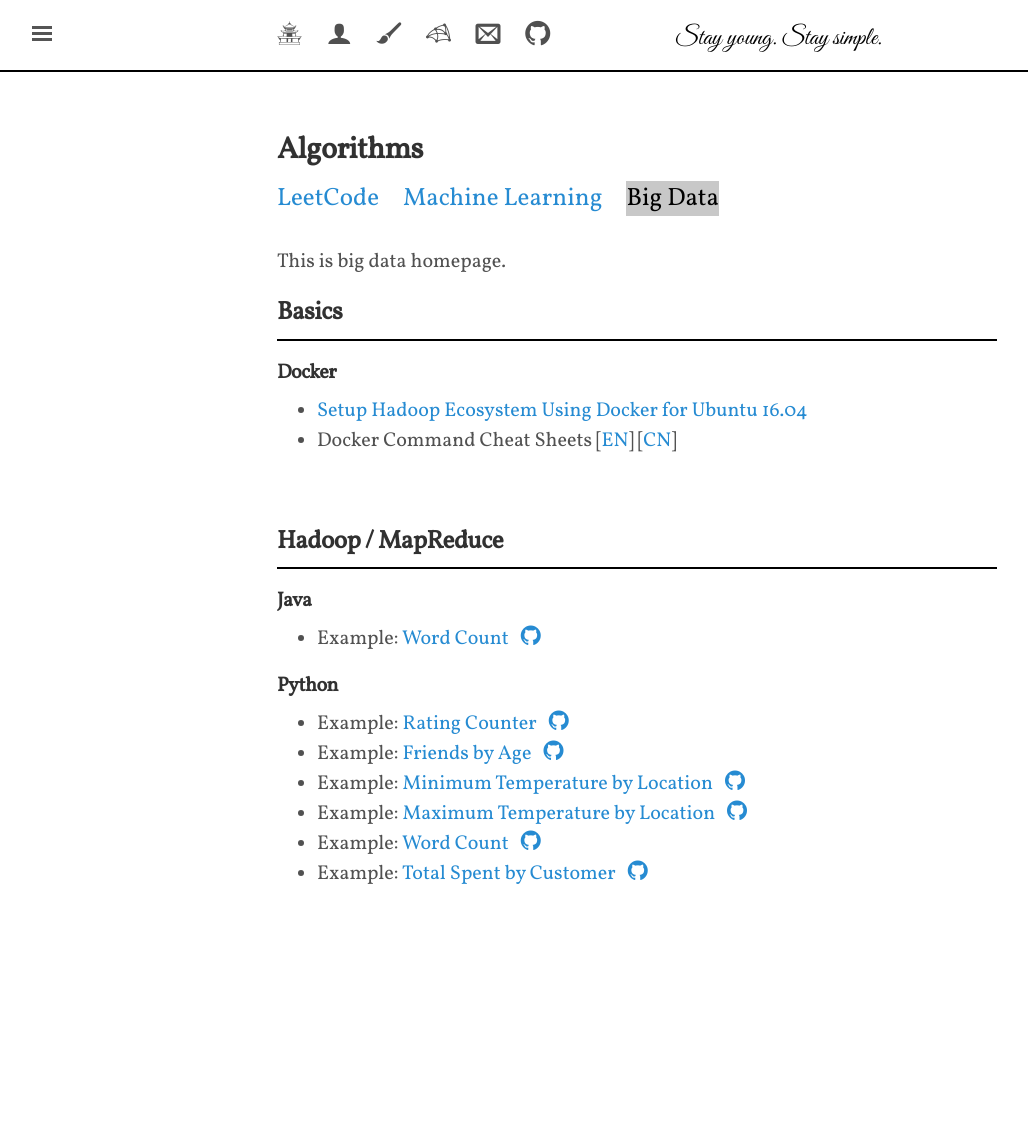
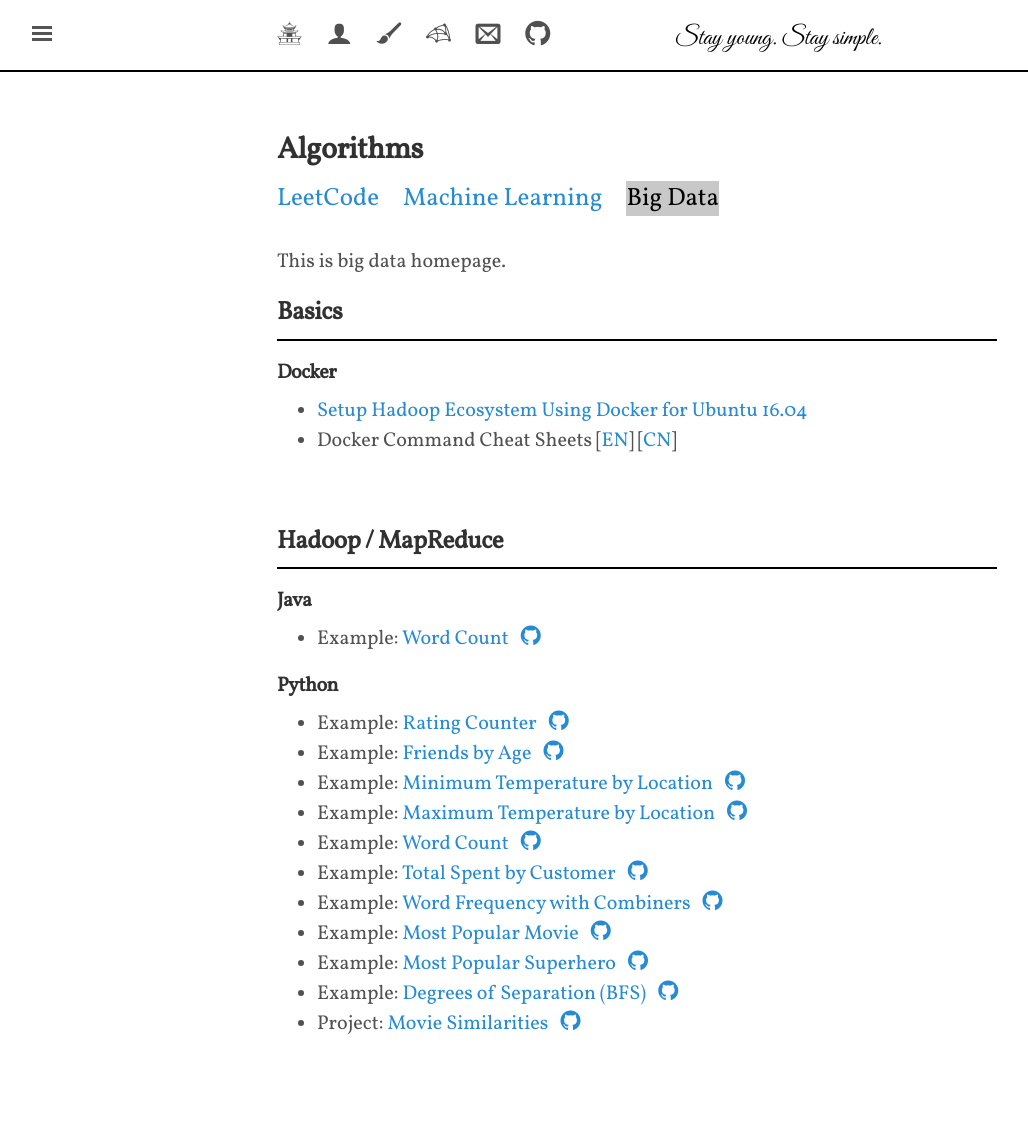
Before and after one commit to shevapato2008/myBlog, a Jekyll site: the page built from algorithms/bigdata/index.md, in a window 1280 px wide. Shown: the whole page, without its empty margins (3-1031 px from the left). Built offline with Jekyll 4.4.1, drawn with Linux system fonts in a browser that asks for light colours; nearby versions of some CDN libraries; some web fonts are replaced; before the commit the page ends 989 px from its top, so only the background shows below that.

Commit message:
Updated.

```diff
--- a/algorithms/bigdata/index.md
+++ b/algorithms/bigdata/index.md
@@ -25,7 +25,11 @@ This is big data homepage.
 + Example: [Minimum Temperature by Location]({{site.baseurl}}/algorithms/bigdata/mintemploc_python) &nbsp; <a class="icon-text" href="https://github.com/shevapato2008/HadoopMapReduce_Python/tree/master/3.%20Minimum%20Temperature%20By%20Location" title="Github Repository"><i class="mastheadicon icomoon-github1"></i></a>
 + Example: [Maximum Temperature by Location]({{site.baseurl}}/algorithms/bigdata/maxtemploc_python) &nbsp; <a class="icon-text" href="https://github.com/shevapato2008/HadoopMapReduce_Python/tree/master/4.%20Maximum%20Temperature%20By%20Location" title="Github Repository"><i class="mastheadicon icomoon-github1"></i></a>
 + Example: [Word Count]({{site.baseurl}}/algorithms/bigdata/wc_python) &nbsp; <a class="icon-text" href="https://github.com/shevapato2008/HadoopMapReduce_Python/tree/master/5.%20Word%20Count" title="Github Repository"><i class="mastheadicon icomoon-github1"></i></a>
-+ Example: [Total Spent by Customer]({{site.baseurl}}/algorithms/bigdata/totalspent) &nbsp; <a class="icon-text" href="https://github.com/shevapato2008/HadoopMapReduce_Python/tree/master/6.%20Total%20Spent%20by%20Customer" title="Github Repository"><i class="mastheadicon icomoon-github1"></i></a>
-
++ Example: [Total Spent by Customer]({{site.baseurl}}/algorithms/bigdata/totalspent_python) &nbsp; <a class="icon-text" href="https://github.com/shevapato2008/HadoopMapReduce_Python/tree/master/6.%20Total%20Spent%20by%20Customer" title="Github Repository"><i class="mastheadicon icomoon-github1"></i></a>
++ Example: [Word Frequency with Combiners]({{site.baseurl}}/algorithms/bigdata/wordfreqcomb_python) &nbsp; <a class="icon-text" href="https://github.com/shevapato2008/HadoopMapReduce_Python/tree/master/7.%20Word%20Frequency%20With%20Combiners" title="Github Repository"><i class="mastheadicon icomoon-github1"></i></a>
++ Example: [Most Popular Movie]({{site.baseurl}}/algorithms/bigdata/mostpopmovie_python) &nbsp; <a class="icon-text" href="https://github.com/shevapato2008/HadoopMapReduce_Python/tree/master/8.%20Most%20Popular%20Movie" title="Github Repository"><i class="mastheadicon icomoon-github1"></i></a>
++ Example: [Most Popular Superhero]({{site.baseurl}}/algorithms/bigdata/mostpophero_python) &nbsp; <a class="icon-text" href="https://github.com/shevapato2008/HadoopMapReduce_Python/tree/master/9.%20Most%20Popular%20Superhero" title="Github Repository"><i class="mastheadicon icomoon-github1"></i></a>
++ Example: [Degrees of Separation (BFS)]({{site.baseurl}}/algorithms/bigdata/degsep_python) &nbsp; <a class="icon-text" href="https://github.com/shevapato2008/HadoopMapReduce_Python/tree/master/10.%20Degrees%20of%20Separation_Breadth-First%20Search" title="Github Repository"><i class="mastheadicon icomoon-github1"></i></a>
++ Project: [Movie Similarities]({{site.baseurl}}/algorithms/bigdata/moviesimil_python) &nbsp; <a class="icon-text" href="https://github.com/shevapato2008/HadoopMapReduce_Python/tree/master/11.%20Movie%20Similarities" title="Github Repository"><i class="mastheadicon icomoon-github1"></i></a>
 
 <br><br>
```
